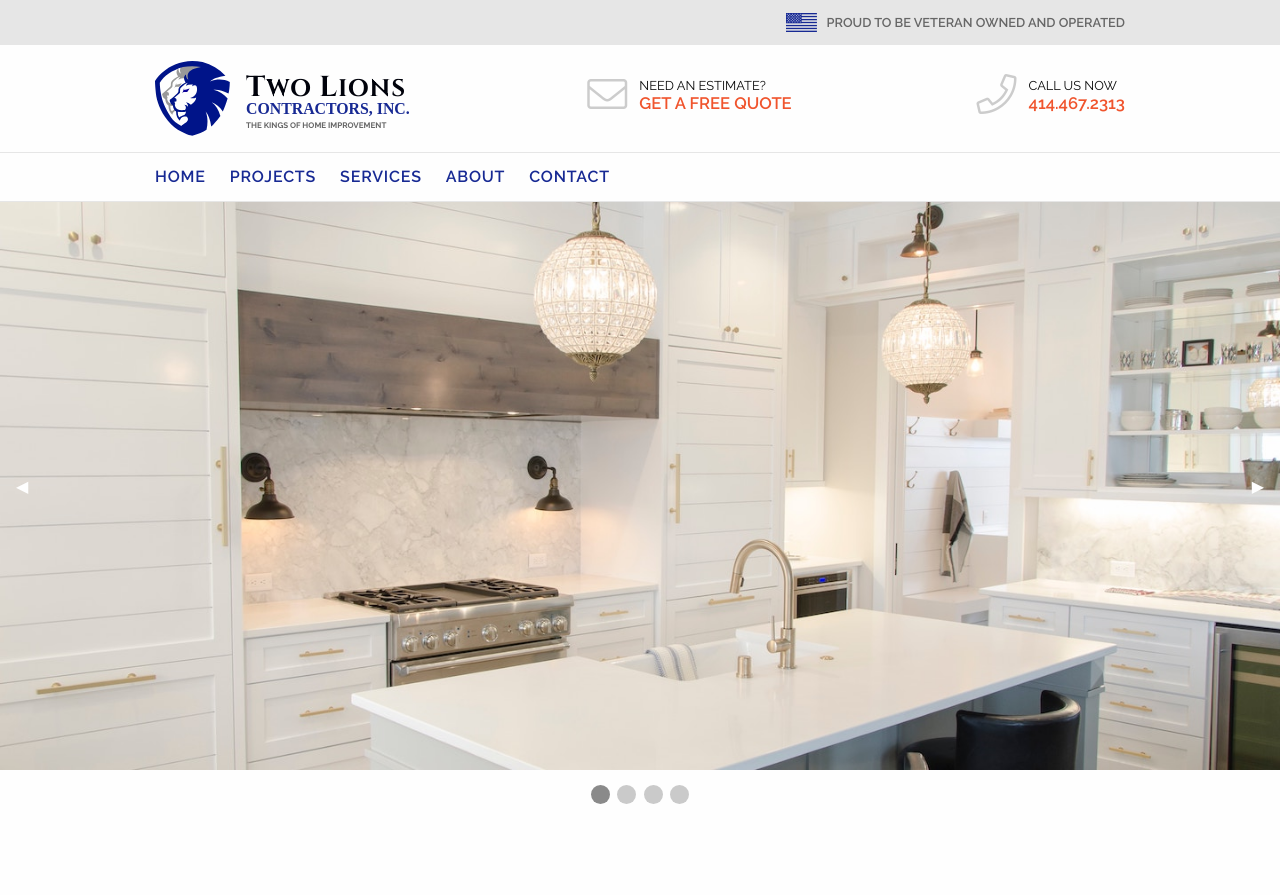
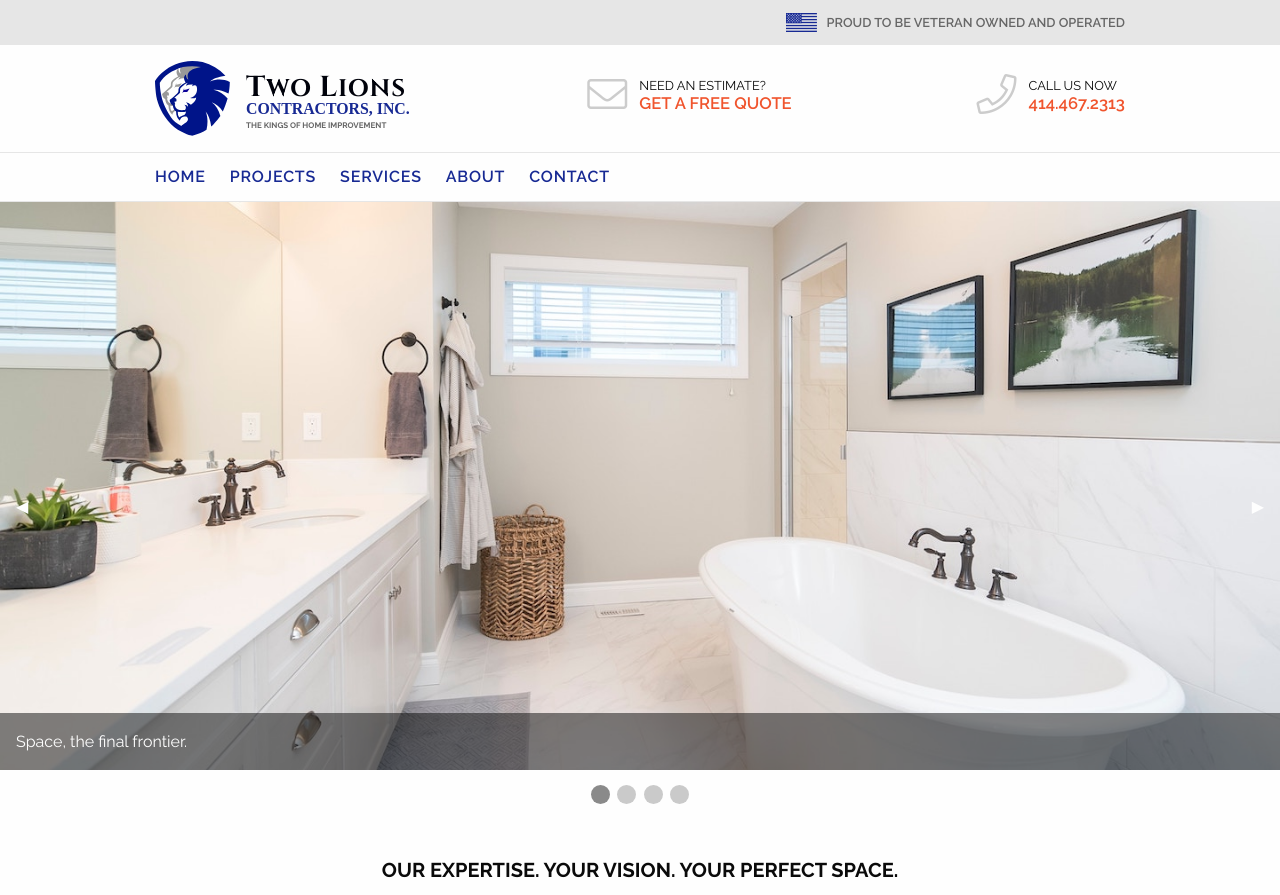
Before and after one commit to CoryAllenUX/two-lions, a Jekyll site: the page built from index.md, in a window 1280 px wide. Shown: the top 895 px of the page. Built offline with Jekyll 4.4.1, drawn with Linux system fonts in a browser that asks for light colours; some web fonts are replaced; some of the changed text lies outside the part shown.

Commit message:
New homepage

```diff
--- a/_layouts/home.html
+++ b/_layouts/home.html
@@ -6,31 +6,33 @@
 
 
 <!--Slides-->
-<div class="orbit" role="region" aria-label="Favorite Text Ever" data-orbit>
+	<div class="orbit" role="region" aria-label="Favorite Space Pictures" data-orbit>
+		<div class="orbit-wrapper">
+		<div class="orbit-controls">
+		<button class="orbit-previous"><span class="show-for-sr">Previous Slide</span>&#9664;&#xFE0E;</button>
+		<button class="orbit-next"><span class="show-for-sr">Next Slide</span>&#9654;&#xFE0E;</button>
+		</div>
 			<ul class="orbit-container">
-    <button class="orbit-previous" aria-label="previous"><span class="show-for-sr">Previous Slide</span>&#9664;</button>
-    <button class="orbit-next" aria-label="next"><span class="show-for-sr">Next Slide</span>&#9654;</button>
 				<li class="is-active orbit-slide">
-      <div class="docs-example-orbit-slide">
-        <img src="img/work/kitchen-splash.jpg" alt="Kitchen design Wisconsin" />
-      </div>
+					<figure class="orbit-figure">
+					<img class="orbit-image" src="img/work/hero/bathroom-splash.jpg" alt="Space">
+					<figcaption class="orbit-caption">Space, the final frontier.</figcaption>
+					</figure>
 				</li>
 				<li class="orbit-slide">
-      <div class="docs-example-orbit-slide">
-        <img src="img/work/bathroom-splash.jpg" alt="Kitchen design Wisconsin" />
-      </div>
+					<figure class="orbit-figure">
+					<img class="orbit-image" src="img/work/hero/kitchen-splash.jpg" alt="Space">
+					<figcaption class="orbit-caption">Lets Rocket!</figcaption>
+					</figure>
 				</li>
 				<li class="orbit-slide">
-      <div class="docs-example-orbit-slide">
-        <img src="img/work/family-room-splash.jpg" alt="Kitchen design Wisconsin" />
-      </div>
-    </li>
-    <li class="orbit-slide">
-      <div class="docs-example-orbit-slide">
-        <img src="img/work/patio-splash.jpg" alt="Kitchen design Wisconsin" />
-      </div>
+					<figure class="orbit-figure">
+					<img class="orbit-image" src="img/work/hero/family-room-splash.jpg" alt="Space">
+					<figcaption class="orbit-caption">Encapsulating</figcaption>
+					</figure>
 				</li>
 			</ul>
+		</div>
 		<nav class="orbit-bullets">
 			<button class="is-active" data-slide="0"><span class="show-for-sr">First slide details.</span><span class="show-for-sr">Current Slide</span></button>
 			<button data-slide="1"><span class="show-for-sr">Second slide details.</span></button>
@@ -109,7 +111,7 @@
 
 			<!--Project 2-->
 			<div class="cell medium-4 tile">
-				<div class="tile-image"><img src="img/work/bathrooms/bathroom-1-sm.jpg" alt="Bathroom remodel and plumbing Wisconsin home" /></div>
+				<div class="tile-image"><img src="img/work/bathrooms/bathroom-sm.jpg" alt="Bathroom remodel and plumbing Wisconsin home" /></div>
 				<h5>Project Title</h5>
 				<p>Project story and description. <br /><a href="#">Read More <i class="far fa-chevron-double-right fa-sm"></i></a></p>
 			</div>
@@ -130,6 +132,8 @@
 <div class="content-block background-light">
 	<div class="grid-container">
 		<h5>About Two Lions Contractors</h5>
+		<h6>A history of craftsmanship and quality building and remodeling</h6>
+		<p></p>
 	</div>
 </div>
 <!--End Main Content-->
--- a/css/scss/_layout.scss
+++ b/css/scss/_layout.scss
@@ -5,8 +5,6 @@
 }
 
 .content-block {
-	margin-top: 3em;
-	margin-bottom: 3em;
 	padding-top: 2em;
 	padding-bottom: 2em;
 
```
Also changed, not shown: css/main.css, img/work/hero/bathroom-splash.jpg (renamed from img/work/bathroom-splash.jpg), img/work/hero/family-room-splash.jpg (renamed from img/work/family-room-splash.jpg), img/work/hero/kitchen-splash.jpg (renamed from img/work/kitchen-splash.jpg), img/work/hero/patio-splash.jpg (renamed from img/work/patio-splash.jpg), 14 other files. Lines whose indentation alone changed are shown as unchanged.
